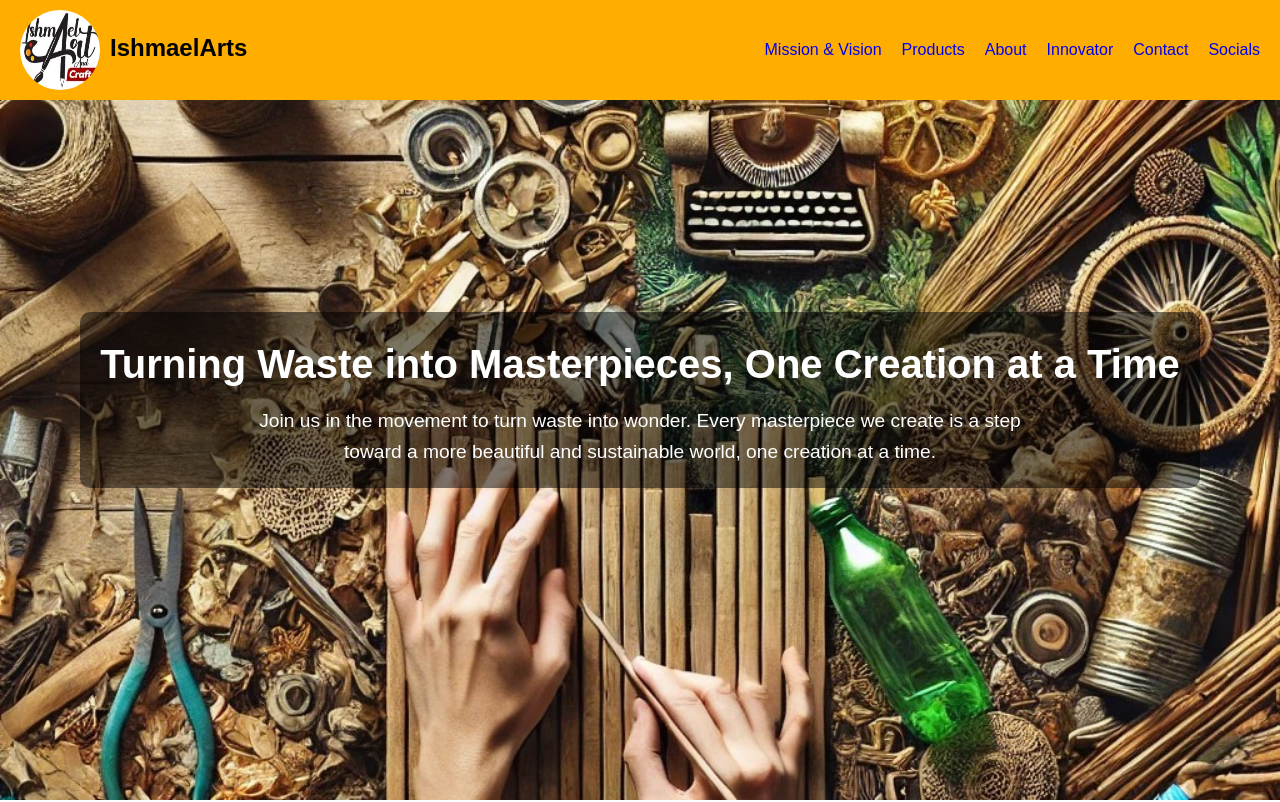
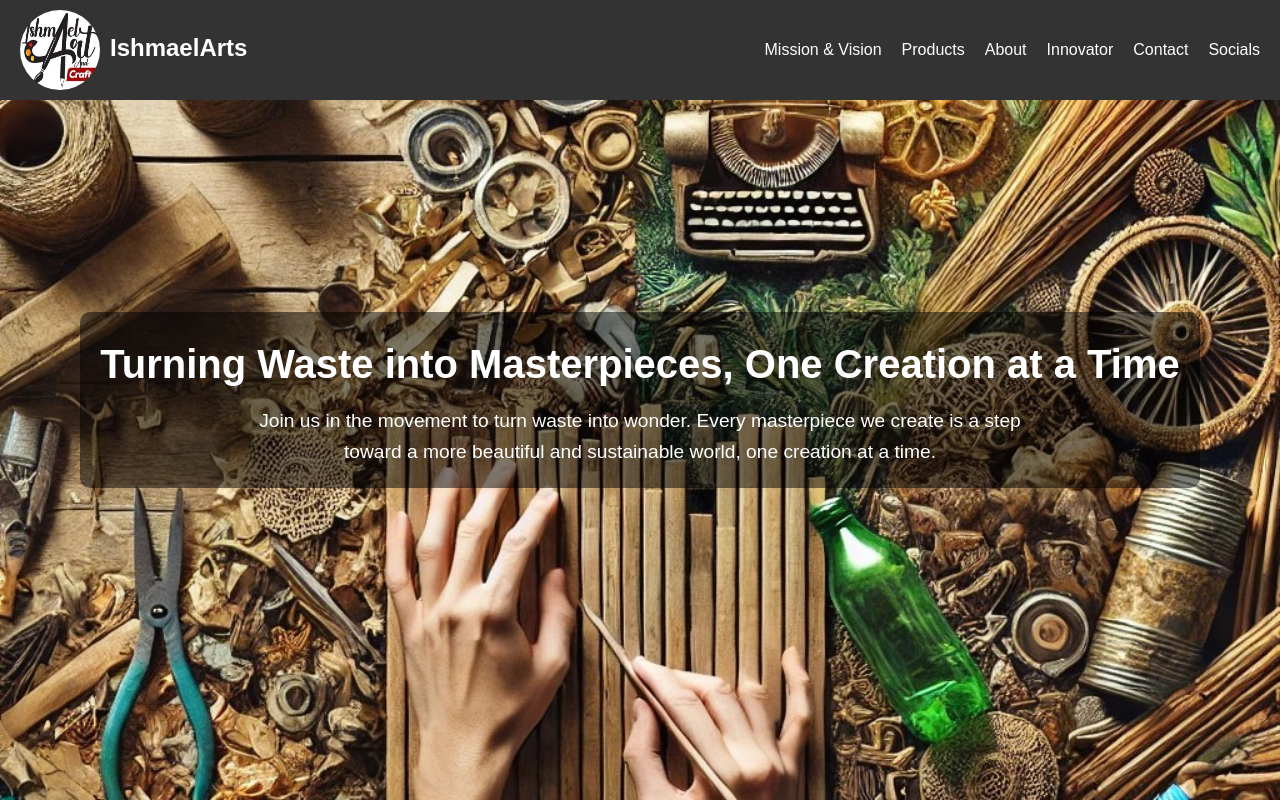
Before and after one commit to Franciskojo/Landingpage, a plain HTML site: page index.html in a window 1280 px wide. Shown: the top 802 px of the page. Drawn offline with Linux system fonts and the light colour scheme.

Commit message:
added css

```diff
--- a/index.html
+++ b/index.html
@@ -10,14 +10,14 @@
 
 <body>
     <nav>
-        <h4 class="text-blue"><img src="assets/logo.jpg" alt="Logo" class="nav-logo">IshmaelArts</h4>
+        <h4 class="text-white"><img src="assets/logo.jpg" alt="Logo" class="nav-logo">IshmaelArts</h4>
         <div class="container">
-            <a href="#mission-vision">Mission & Vision</a>
-            <a href="#products">Products</a>
-            <a href="#about">About</a>
-            <a href="#about-innovator">Innovator</a>
-            <a href="#contact">Contact</a>
-            <a href="#social-media">Socials</a>
+            <a href="#mission-vision" class="text">Mission & Vision</a>
+            <a href="#products" class="text">Products</a>
+            <a href="#about" class="text">About</a>
+            <a href="#about-innovator" class="text">Innovator</a>
+            <a href="#contact" class="text">Contact</a>
+            <a href="#social-media" class="text">Socials</a>
         </div>
     </nav>
 
--- a/styles.css
+++ b/styles.css
@@ -18,7 +18,7 @@ nav {
   justify-content: space-between;
   align-items: center;
   padding: 10px 20px;
-  background-color: rgb(255, 174, 0);
+  background-color: #333;
   position: fixed;
   width: 100%;
   top: 0;
@@ -37,10 +37,15 @@ nav {
 .container {
   display: flex;
   gap: 20px;
+
 }
 
-.text-blue {
-  color: black;
+.text {
+  color: #fff;
+}
+
+.text-white {
+  color: #fff;
   font-size: 1.5rem;
   font-weight: bold;
 }
@@ -110,7 +115,8 @@ nav {
   display: flex;
   flex-wrap: wrap;
   justify-content: center;
-  gap: 20px;
+  gap: 100px;
+  margin-top: 60px;
 }
 
 .product-item {
@@ -134,10 +140,12 @@ nav {
 }
 
 #about-innovator {
+  margin-top: 80px;
   background-color: #f9f9f9;
 }
 
 .innovator-profile {
+  margin-bottom: 80px;
   display: flex;
   flex-direction: column;
   align-items: center;
@@ -151,6 +159,7 @@ nav {
 }
 
 .innovator-image {
+
   width: 150px;
   height: 150px;
   border-radius: 50%;
@@ -159,6 +168,7 @@ nav {
 }
 
 .innovator-details {
+  margin-bottom: 2rem;
   text-align: left;
   font-size: 1rem;
   line-height: 1.6;
```
